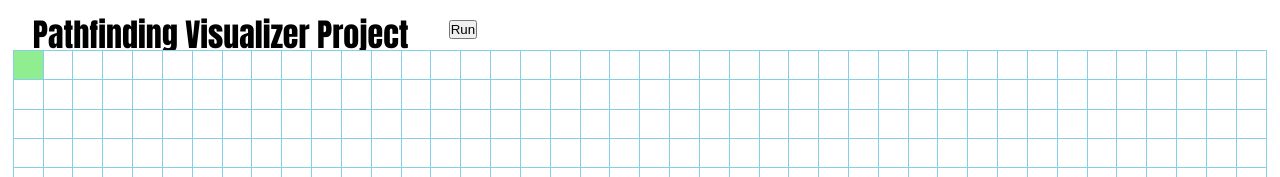
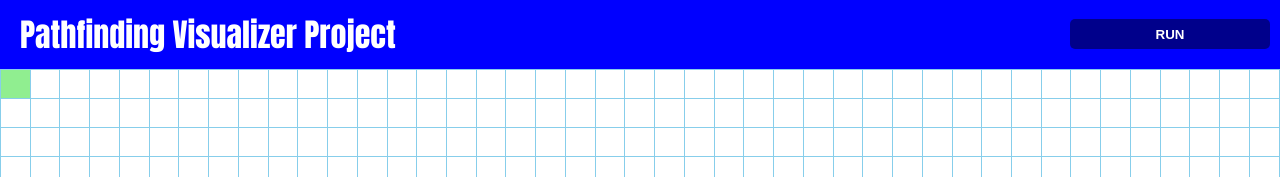
Before and after one commit to Personman000/Pathfinding-Visualizer-Project, a plain HTML site: page index.html in a window 1280 px wide. Shown: the top 177 px of the page. Drawn offline with Linux system fonts and the light colour scheme.

Commit message:
Made things look a bit nicer

```diff
--- a/index.css
+++ b/index.css
@@ -2,12 +2,12 @@
 {
 	padding: 0;
 	margin: 0;
+	outline: none;
 }
 
 html {
-	width: 98%;
-	height: 98%;
-	margin: 0% 1% 1% 1%;
+	width: 100%;
+	height: 99%;
 }
 
 body {
@@ -18,23 +18,56 @@ body {
 	flex-direction: column;
 }
 
-ul
+#top_menu
 {
-	width: 100%;
-	height: 50px;
-	list-style-type: none;
 	display: flex;
 	flex-direction: row;
+	justify-content: space-between;
+	background-color: blue;
 }
 
 h1
 {
+	color: white;
 	margin: 10px 20px;
+	width: 620px;
+}
+
+ul
+{
+	display: flex;
+	flex-direction: row;
+	align-items: center;
+	list-style-type: none;
+	height: 100%;
 }
 
 button
 {
-	margin: 20px;
+	margin-right: 10px;
+	margin-bottom: 1px;
+	height: 30px;
+	width: 200px;
+	color: white;
+	background-color: darkblue;
+	border-color: lightblue;
+	border-width: 0px;
+	border-radius: 5px;
+	transition: 0.5s;
+	font-weight: bold;
+}
+
+button:hover
+{
+	background-color: skyblue;
+	color: black;
+	transform: scale(1.1);
+}
+
+button:active
+{
+	opacity: 0.5;
+	transform: scale(1);
 }
 
 table, #table_container
--- a/index.html
+++ b/index.html
@@ -14,9 +14,9 @@
 </head>
 <body>
     <div id="top_menu" class="menu">
+        <h1>Pathfinding Visualizer Project</h1>
         <ul>
-            <h1>Pathfinding Visualizer Project</h1>
-            <li><button id="run_button">Run</button></li>
+            <li><button id="run_button">RUN</button></li>
         </ul>
     </div>
 	<div id="table_container" ondragstart="return false;" ondrop="return false;">	<!-- Fixes bug caused when dragging objects -->
```
